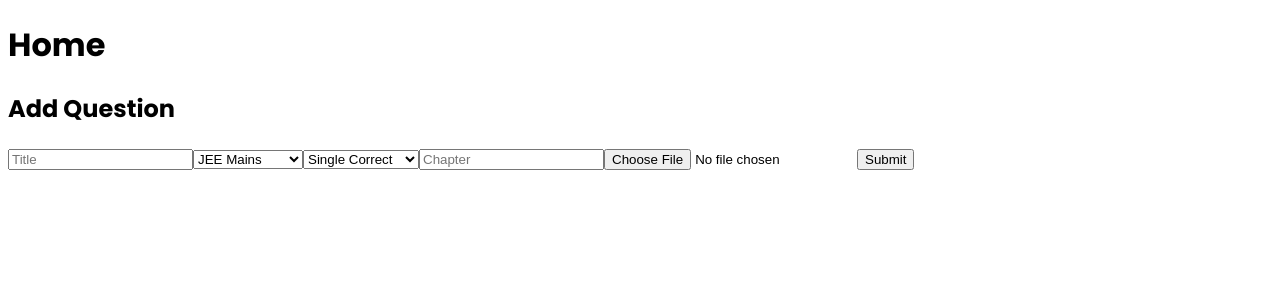
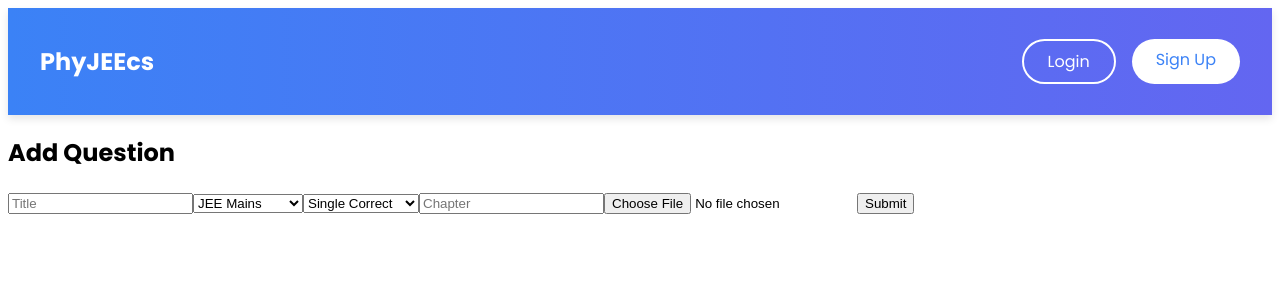
Before and after one commit to Abhi-shek26/PhyJEEcs, a React (Vite) app in the folder frontend/: page / in a window 1280 px wide. Shown: the top 300 px of the page. Built offline with nearby package versions, Linux system fonts and the light colour scheme.

Commit message:
basic navbar added

```diff
--- a/frontend/src/Components/Home.jsx
+++ b/frontend/src/Components/Home.jsx
@@ -1,9 +1,10 @@
 import AddQuestion from "./AddQuestion"
+import Navbar from "./NavBar"
 
 const Home = () => {
   return (
     <div>
-      <h1>Home</h1>
+      <Navbar />
       <AddQuestion />
     </div>
   )
--- /dev/null
+++ b/frontend/src/Components/NavBar.css
@@ -0,0 +1,59 @@
+
+.navbar {
+    background: linear-gradient(to right, #3b82f6, #6366f1);
+    padding: 1rem;
+    box-shadow: 0 4px 8px rgba(0,0,0,0.1);
+  }
+
+  .logo {
+    font-size: 1.5rem;
+    font-weight: 700;
+    color: white;
+    text-decoration: none;
+    display: flex;
+    align-items: center;
+
+  }
+
+  .container {
+    display: flex;
+    justify-content: space-between;
+    align-items: center;
+    max-width: 1200px;
+    margin: 0 auto;
+  }
+
+  .nav-links {
+    display: flex;
+    gap: 1rem;
+  }
+
+  .login-btn,
+  .signup-btn {
+    color: white;
+    font-size: 1rem;
+    padding: 0.5rem 1.5rem;
+    border-radius: 999px;
+    text-decoration: none;
+    transition: all 0.3s ease;
+  }
+
+  .login-btn {
+    border: 2px solid white;
+  }
+
+  .login-btn:hover {
+    background-color: white;
+    color: #3b82f6;
+  }
+
+  .signup-btn {
+    background-color: #ffffff;
+    color:#3b82f6;
+    border: none;
+  }
+
+  .signup-btn:hover {
+    background-color: #3b82f6;
+    color: white;
+  }
--- /dev/null
+++ b/frontend/src/Components/NavBar.jsx
@@ -0,0 +1,18 @@
+import { Link } from 'react-router-dom';
+import './NavBar.css';
+
+const Navbar = () => {
+  return (
+    <nav className="navbar">
+      <div className="container">
+        <h1 className="logo">PhyJEEcs</h1>
+        <div className="nav-links">
+          <Link to="/login" className="login-btn">Login</Link>
+          <Link to="/signup" className="signup-btn">Sign Up</Link>
+        </div>
+      </div>
+    </nav>
+  );
+};
+
+export default Navbar;
```
